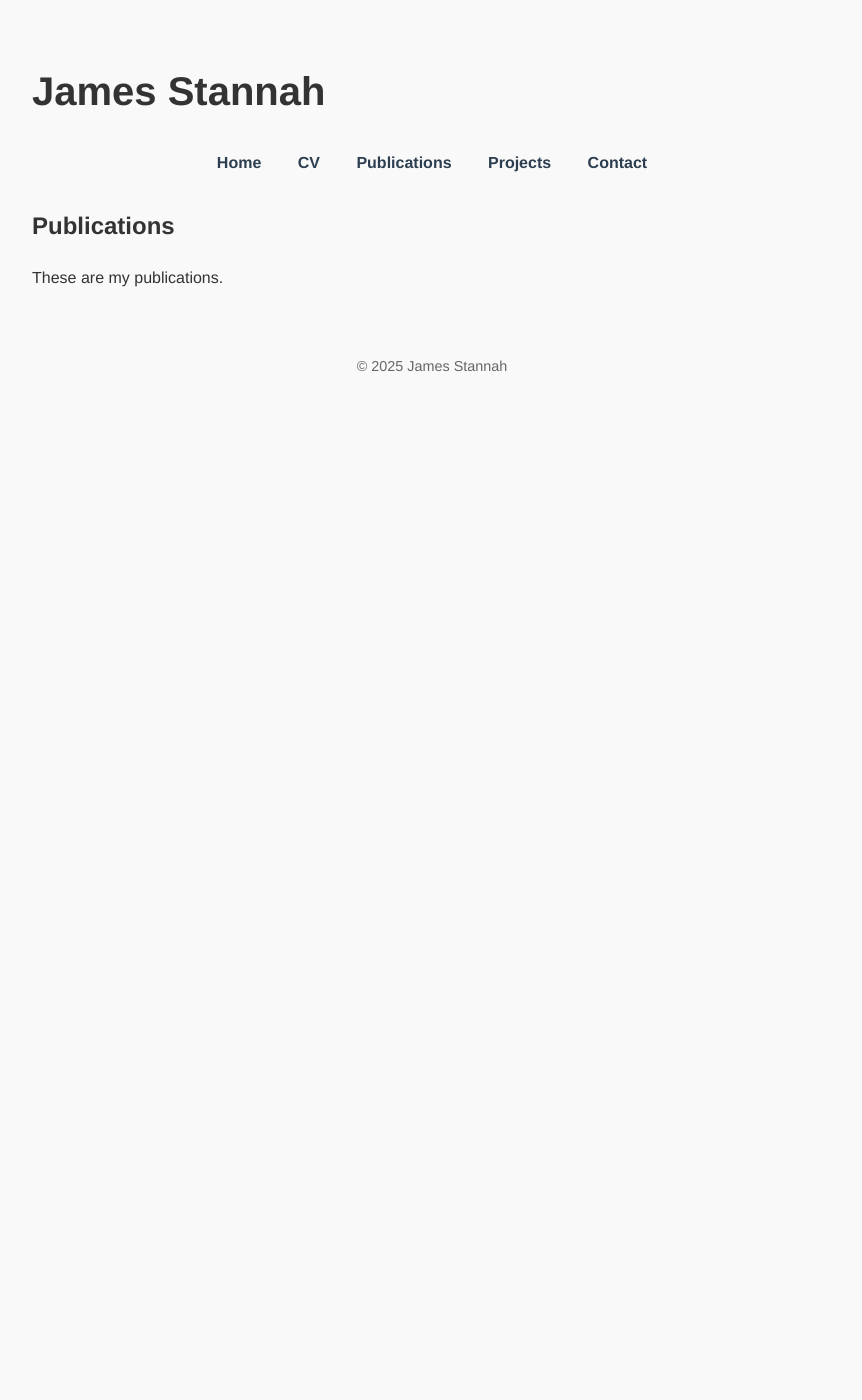
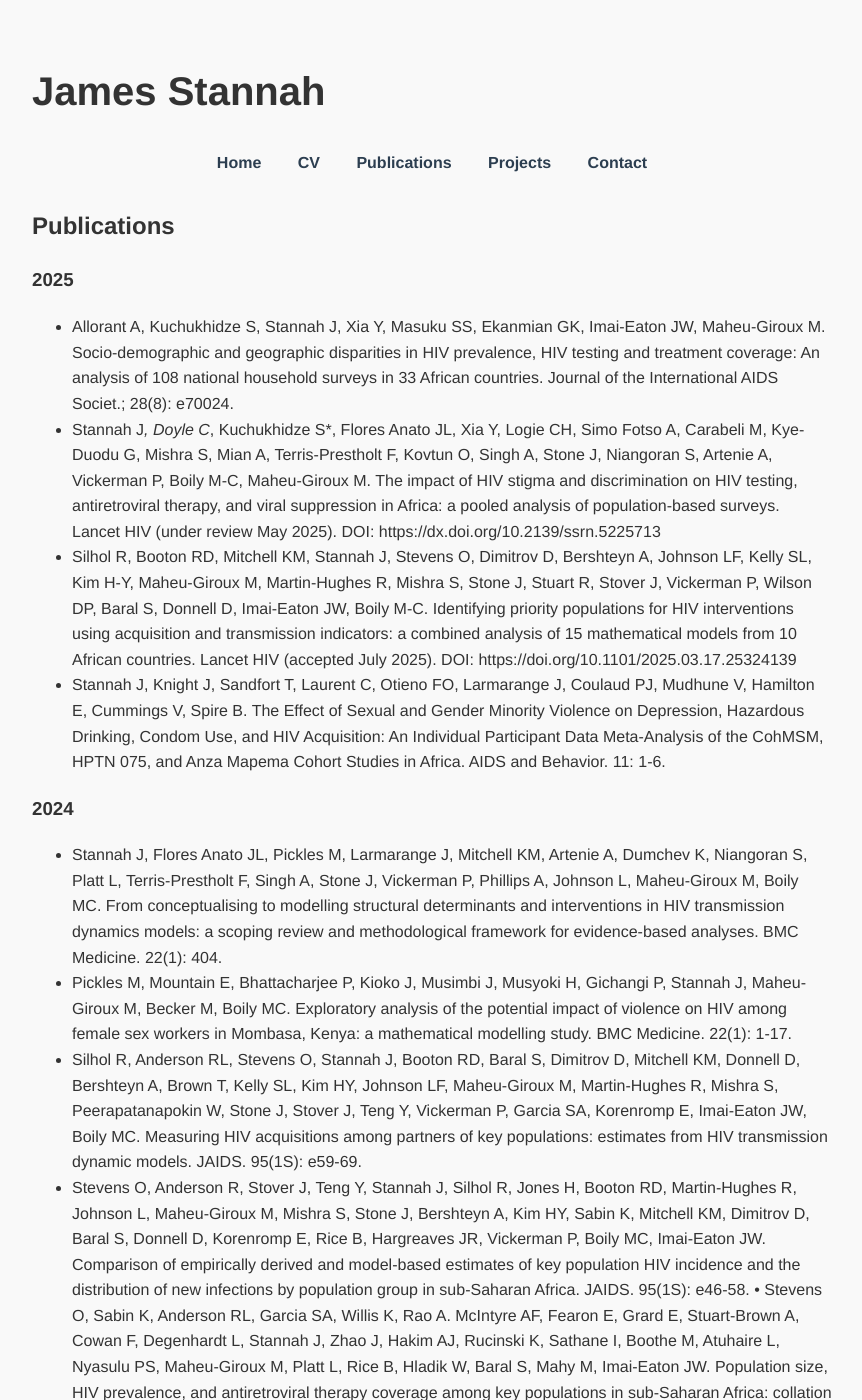
Before and after one commit to jamesstannah/jamesstannah.github.io, a Jekyll site: the page built from publications.md, in a window 1280 px wide and 1400 px high. Shown: the whole window, without its empty margins (208-1070 px from the left). Built offline with Jekyll 4.4.1, drawn with Linux system fonts in a browser that asks for light colours; some of the changed text lies outside the part shown.

Commit message:
New content for projects and publications

```diff
--- a/publications.md
+++ b/publications.md
@@ -6,4 +6,30 @@ permalink: /publications/
 
 ## Publications
 
-These are my publications.
+### 2025
+- Allorant A, Kuchukhidze S, Stannah J, Xia Y, Masuku SS, Ekanmian GK, Imai‐Eaton JW, Maheu‐Giroux M. Socio‐demographic and geographic disparities in HIV prevalence, HIV testing and treatment coverage: An analysis of 108 national household surveys in 33 African countries. Journal of the International AIDS Societ.; 28(8): e70024.
+- Stannah J*, Doyle C*, Kuchukhidze S*, Flores Anato JL, Xia Y, Logie CH, Simo Fotso A, Carabeli M, Kye-Duodu G, Mishra S, Mian A, Terris-Prestholt F, Kovtun O, Singh A, Stone J, Niangoran S, Artenie A, Vickerman P, Boily M-C, Maheu-Giroux M. The impact of HIV stigma and discrimination on HIV testing, antiretroviral therapy, and viral suppression in Africa: a pooled analysis of population-based surveys. Lancet HIV (under review May 2025). DOI: https://dx.doi.org/10.2139/ssrn.5225713
+- Silhol R, Booton RD, Mitchell KM, Stannah J, Stevens O, Dimitrov D, Bershteyn A, Johnson LF, Kelly SL, Kim H-Y, Maheu-Giroux M, Martin-Hughes R, Mishra S, Stone J, Stuart R, Stover J, Vickerman P, Wilson DP, Baral S, Donnell D, Imai-Eaton JW, Boily M-C. Identifying priority populations for HIV interventions using acquisition and transmission indicators: a combined analysis of 15 mathematical models from 10 African countries. Lancet HIV (accepted July 2025). DOI: https://doi.org/10.1101/2025.03.17.25324139
+- Stannah J, Knight J, Sandfort T, Laurent C, Otieno FO, Larmarange J, Coulaud PJ, Mudhune V, Hamilton E, Cummings V, Spire B. The Effect of Sexual and Gender Minority Violence on Depression, Hazardous Drinking, Condom Use, and HIV Acquisition: An Individual Participant Data Meta-Analysis of the CohMSM, HPTN 075, and Anza Mapema Cohort Studies in Africa. AIDS and Behavior. 11: 1-6.
+
+### 2024
+- Stannah J, Flores Anato JL, Pickles M, Larmarange J, Mitchell KM, Artenie A, Dumchev K, Niangoran S, Platt L, Terris-Prestholt F, Singh A, Stone J, Vickerman P, Phillips A, Johnson L, Maheu-Giroux M, Boily MC. From conceptualising to modelling structural determinants and interventions in HIV transmission dynamics models: a scoping review and methodological framework for evidence-based analyses. BMC Medicine. 22(1): 404.
+- Pickles M, Mountain E, Bhattacharjee P, Kioko J, Musimbi J, Musyoki H, Gichangi P, Stannah J, Maheu-Giroux M, Becker M, Boily MC. Exploratory analysis of the potential impact of violence on HIV among female sex workers in Mombasa, Kenya: a mathematical modelling study. BMC Medicine. 22(1): 1-17.
+- Silhol R, Anderson RL, Stevens O, Stannah J, Booton RD, Baral S, Dimitrov D, Mitchell KM, Donnell D, Bershteyn A, Brown T, Kelly SL, Kim HY, Johnson LF, Maheu-Giroux M, Martin-Hughes R, Mishra S, Peerapatanapokin W, Stone J, Stover J, Teng Y, Vickerman P, Garcia SA, Korenromp E, Imai-Eaton JW, Boily MC. Measuring HIV acquisitions among partners of key populations: estimates from HIV transmission dynamic models. JAIDS. 95(1S): e59-69.
+- Stevens O, Anderson R, Stover J, Teng Y, Stannah J, Silhol R, Jones H, Booton RD, Martin-Hughes R, Johnson L, Maheu-Giroux M, Mishra S, Stone J, Bershteyn A, Kim HY, Sabin K, Mitchell KM, Dimitrov D, Baral S, Donnell D, Korenromp E, Rice B, Hargreaves JR, Vickerman P, Boily MC, Imai-Eaton JW. Comparison of empirically derived and model-based estimates of key population HIV incidence and the distribution of new infections by population group in sub-Saharan Africa. JAIDS. 95(1S): e46-58.
+• Stevens O, Sabin K, Anderson RL, Garcia SA, Willis K, Rao A. McIntyre AF, Fearon E, Grard E, Stuart-Brown A, Cowan F, Degenhardt L, Stannah J, Zhao J, Hakim AJ, Rucinski K, Sathane I, Boothe M, Atuhaire L, Nyasulu PS, Maheu-Giroux M, Platt L, Rice B, Hladik W, Baral S, Mahy M, Imai-Eaton JW. Population size, HIV prevalence, and antiretroviral therapy coverage among key populations in sub-Saharan Africa: collation and synthesis of survey data, 2010–23. The Lancet Global Health. 12(9):e1400-12.
+
+### 2023
+- Stannah J, Soni N, Lam JKS, Giguère K, Mitchell KM, Kronfli N, Larmarange J, Moh R, Nouaman M, Kouamé GM, Boily MC, Maheu-Giroux M. (2023) Trends in HIV testing, the treatment cascade, and HIV incidence among men who have sex with men in Africa: a systematic review and meta-analysis. The Lancet HIV. 10(8): e528-42.
+
+### 2022
+- Hodgins C, Stannah J, Kuchukhidze S, Zembe L, Eaton JW, Boily MC, Maheu-Giroux M. Population sizes, HIV prevalence, and HIV prevention among men who paid for sex in sub-Saharan Africa (2000–2020): A meta-analysis of 87 population-based surveys. PLoS Medicine. 19(1): e1003861.
+
+### 2021
+- Silhol R, Coupland H, Baggaley R, Miller L, Staadegaard L, Gottlieb SL, Stannah J, Turner KME, Vickerman P, Hayes R, Mayaud P, Looker KJ, Boily MC. What is the burden on heterosexually acquired HIV due to HSV-2? Global and regional model-based estimates of the proportion and number of HIV infections attributable to HSV-2 infection. JAIDS. 88(1): 19-30.
+
+### 2020
+- Stannah J, Silhol R, Elmes J, Owen B, Shacklett BL, Anton P, McGowan I, van der Straten A, Dimitrov D, Baggaley RF, Boily MC. Increases in HIV incidence following receptive anal intercourse among women: A systematic review and meta-analysis. AIDS & Behavior. 24: 667-681.
+
+### 2019
+- Stannah J*, Dale E*, Elmes J, Staunton R, Beyrer C, Mitchell KM, Boily MC. HIV testing and engagement with the HIV treatment cascade among men who have sex with men in Africa: a systematic review and meta-analysis. The Lancet HIV. 6(11): e769-87.
```
Also changed, not shown: projects.md (+4 -2 lines).
